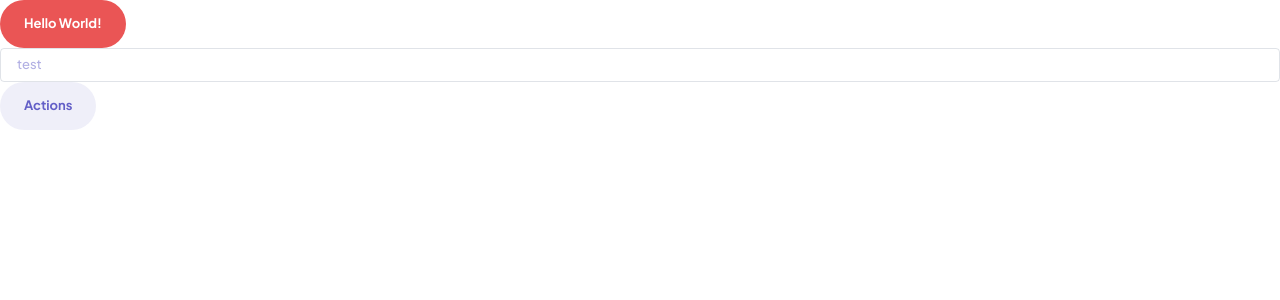
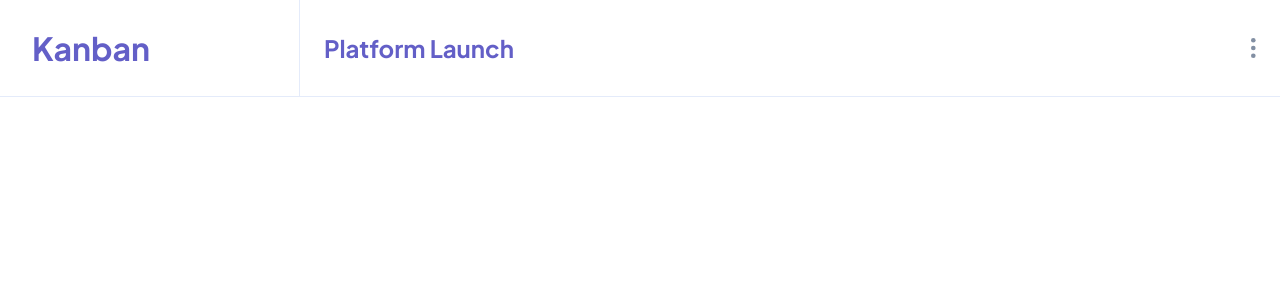
Before and after one commit to OmarKh006/kanban-board, a React (Vite) app: page / in a window 1280 px wide. Shown: the top 300 px of the page. Built offline with nearby package versions, Linux system fonts and the light colour scheme.

Commit message:
header layout

```diff
--- a/src/App.jsx
+++ b/src/App.jsx
@@ -1,29 +1,9 @@
-import Button from "@components/Button";
-import DialogPrimitive from "@components/DialogPrimitive";
-import DropdownPrimitive from "@components/DropdownPrimitive";
-import TextField from "@components/TextField";
+import Header from "./components/Header";
 
 function App() {
   return (
     <div className="text-main-purple text-heading-xl text-3xl">
-      <Button variant="destructive" size="lg">
-        Hello World!
-      </Button>
-      <TextField placeholder={"test"} />
-      <DropdownPrimitive
-        items={{
-          delete: {
-            label: "Delete Board",
-            onClick: () => console.log("delete"),
-          },
-          edit: {
-            label: "Edit Board",
-            onClick: () => console.log("edit"),
-          },
-        }}
-        triggerComponent={() => <Button variant="secondary">Actions</Button>}
-      />
-      <DialogPrimitive isOpen={false}>Hello</DialogPrimitive>
+      <Header />
     </div>
   );
 }
--- /dev/null
+++ b/src/components/Header.jsx
@@ -0,0 +1,46 @@
+import { useState } from "react";
+import DropdownPrimitive from "./DropdownPrimitive";
+import iconVerticalEllipsis from "@assets/icon-vertical-ellipsis.svg";
+import DialogPrimitive from "./DialogPrimitive";
+
+const Header = () => {
+  const [open, setOpen] = useState(false);
+
+  const onEditBoard = () => setOpen(true);
+
+  const onDeleteBoard = () => {
+    if (window.confirm("Are you sure you want to delete this board ??")) {
+      console.log("delete");
+    }
+  };
+
+  return (
+    <header className="flex h-24.25 shrink-0 items-center">
+      <div className="border-lines-light flex w-75 items-center gap-4 self-stretch border-r border-b pl-8 text-[32px] font-bold">
+        Kanban
+      </div>
+      <div className="border-lines-light flex flex-1 items-center justify-between self-stretch border-b pr-6 pl-6">
+        <h2 className="text-heading-xl">Platform Launch</h2>
+        <DropdownPrimitive
+          items={{
+            edit: { label: "Edit Board", onClick: onEditBoard },
+            delete: {
+              label: "Delete Board",
+              onClick: onDeleteBoard,
+            },
+          }}
+          triggerComponent={() => (
+            <button className="text-main-purple flex items-center gap-2 text-[14px] font-bold">
+              <img src={iconVerticalEllipsis} alt="icon vertical ellipsis" />
+            </button>
+          )}
+        />
+        <DialogPrimitive isOpen={open} setOpen={setOpen} title="Edit Board">
+          Hello
+        </DialogPrimitive>
+      </div>
+    </header>
+  );
+};
+
+export default Header;
```
